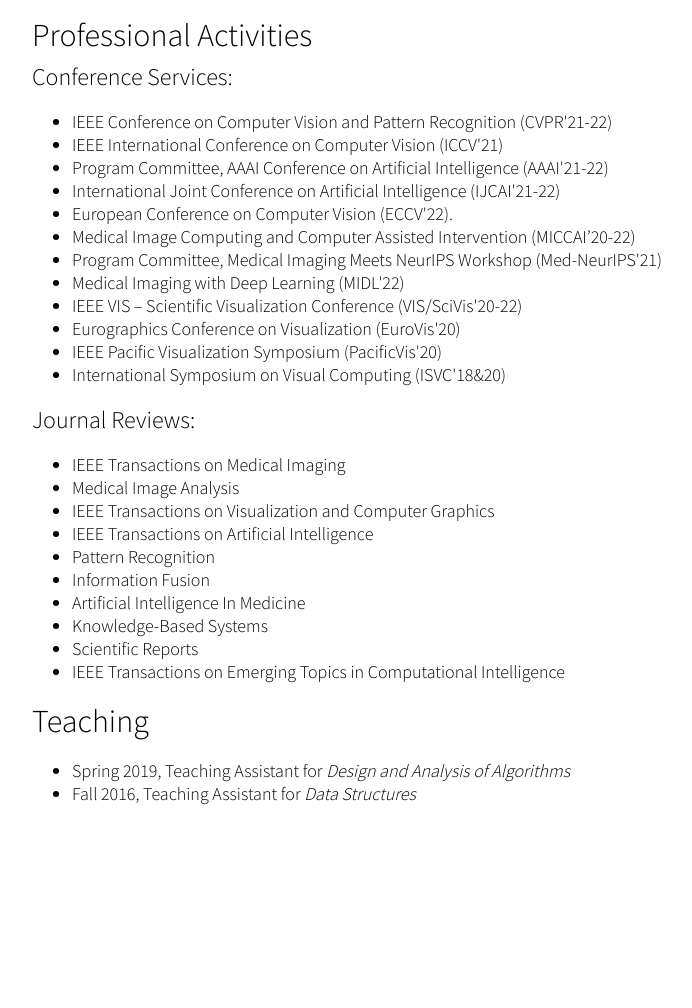
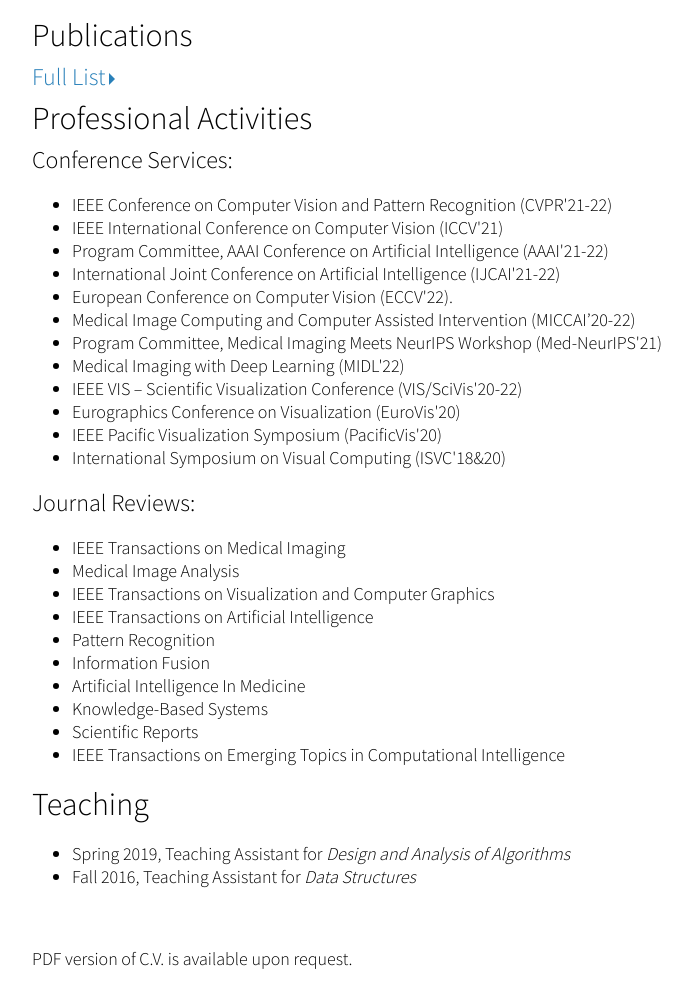
Before and after one commit to hzaoheng123/HZ, a plain HTML site: page Curriculum_Vitae.html in a window 1280 px wide. Shown: the part 1003-2011 px from the top of the page, without its empty margins (18-710 px from the left). Before the commit the page ends 1858 px from the top, so only its background shows below. Drawn offline with nearby package versions, Linux system fonts and the light colour scheme; some packages are replaced by stand-ins of ours.

Commit message:
Update Curriculum_Vitae.html

```diff
--- a/Curriculum_Vitae.html
+++ b/Curriculum_Vitae.html
@@ -84,6 +84,9 @@
 </ul>
 
 
+<h2>Publications</h2>
+  <h3><a href="publications.html">Full List<span class="arrow-right"></span></a></h3>
+
 
 <h2>Professional Activities</h2>
 <h3>Conference Services:</h3>
@@ -127,5 +130,11 @@
 </ul>
 
 
+<br>
+  <p>
+    PDF version of C.V. is available upon request.
+  </p>
+<br>
+
   </body>
 </html>
```
